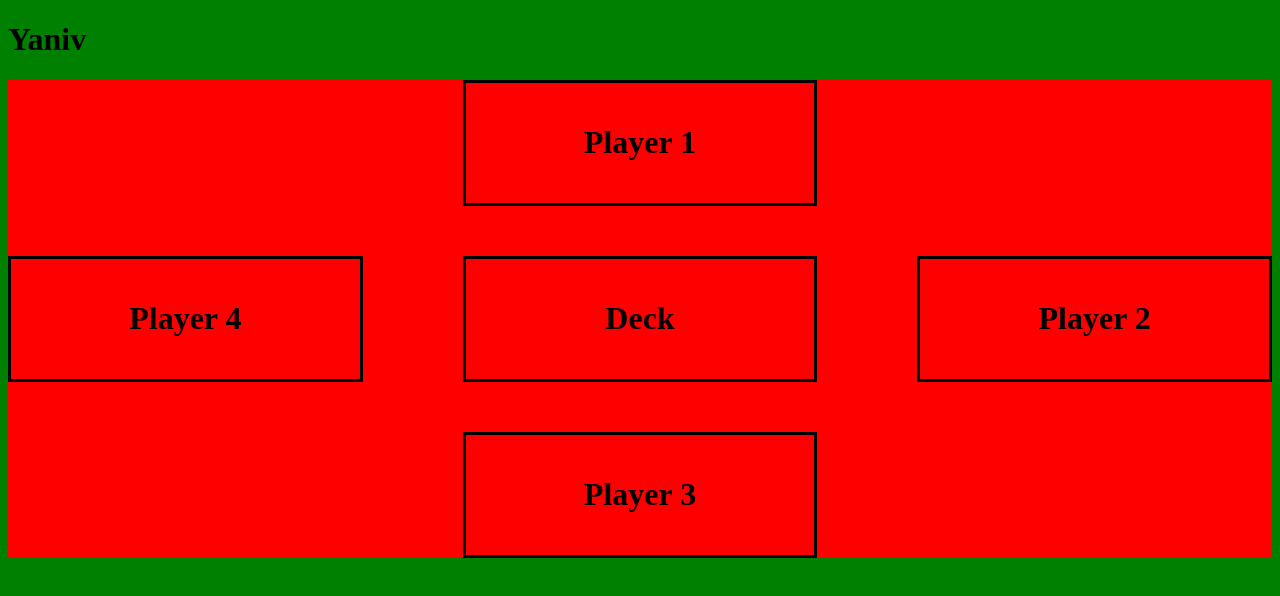
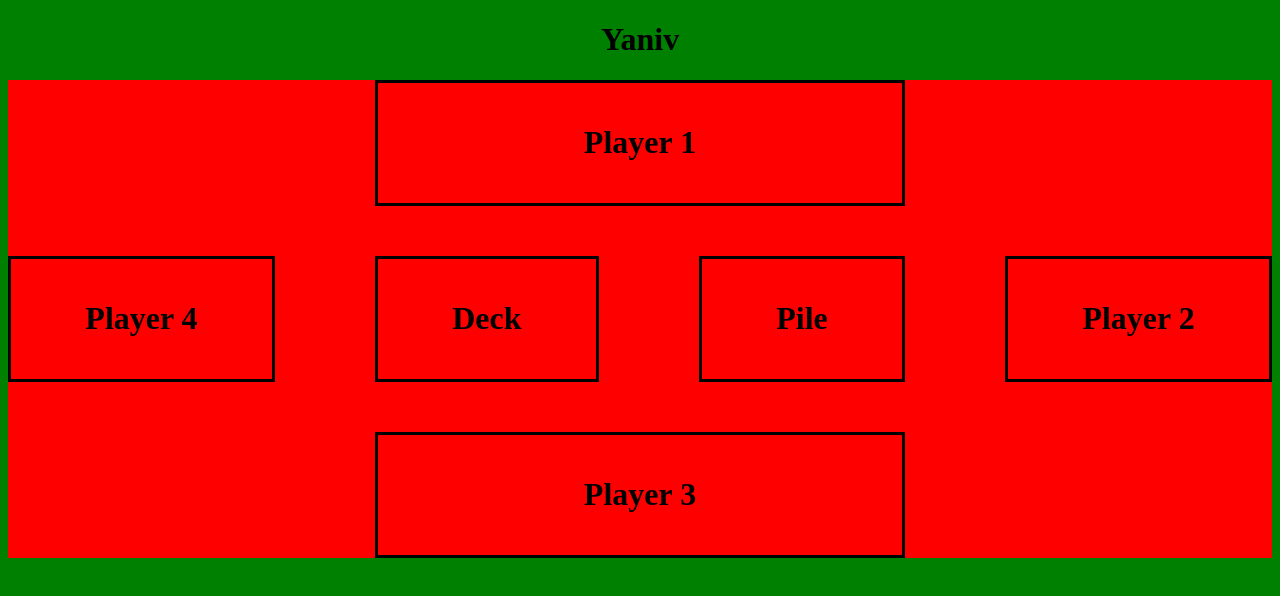
Before and after one commit to orenb99/Yaniv, a plain HTML site: page src/index.html in a window 1280 px wide. Drawn offline with Linux system fonts and the light colour scheme.

Commit message:
added functions

```diff
--- a/src/classes/Deck.js
+++ b/src/classes/Deck.js
@@ -1,9 +1,15 @@
 class Card{
     constructor(suit,rank,isJoker=false){
-        this.suit=suit;
-        this.rank=rank;
         this.isJoker=isJoker;
         this.face="up";
+        if(isJoker===false){
+            this.suit=suit;
+            this.rank=rank;
+        }
+        else {
+            this.suit="Joker";
+            this.rank="Joker";
+        }
     }
 
     flip(face){
@@ -11,10 +17,24 @@ class Card{
             this.face=face;
     }
 
+    static generate(){
+        const suits=["Spades","Clubs","Hearts","Diamonds"];
+        const ranks=["Ace","2","3","4","5","6","7","8","9","10","Jack","Queen","King"];
+        let suit= Math.floor(Math.random()*4);
+        let rank=Math.floor(Math.random()*13);
+        return new Card(suits[suit],ranks[rank]);
+    }
+
+    toString(){
+        if(this.isJoker===false)
+            return this.rank+" Of "+this.suit
+        else
+            return this.rank;
+    }
 }
 
 class Deck{
-    constructor(cards){
+    constructor(cards=[]){
         this.cards=cards;
     }
     addCard(card){
@@ -28,10 +48,48 @@ class Deck{
         }
         this.cards=afterRemove;
     }
+    show(){
+        if(this.cards.length===0){
+            console.log("the deck is empty");
+            return;
+        }
+        for(let card of this.cards){
+            console.log(card.toString())
+        }
+    }
 }
 
-let d=new Deck([new Card(1,2,true),new Card(1,3,false)]);
-d.addCard(new Card(1,5,false));
-d.removeCard(5);
-d.cards[1].flip("down");
-console.log(d);
+class TableDeck extends Deck{
+
+    fill() {
+        let cardsArr=[];
+        const suits=["Spades","Clubs","Hearts","Diamonds"];
+        const ranks=["Ace","2","3","4","5","6","7","8","9","10","Jack","Queen","King"];
+        for(let suit of suits){
+            for(let rank of ranks){
+                cardsArr.push(new Card(suit,rank))
+            }
+        }
+        cardsArr.push(new Card(1,1,true));
+        cardsArr.push(new Card(1,1,true));
+        this.cards=cardsArr;
+    }
+    mix(){
+        let checkArr=[];
+        let finalArr=[];
+        let index=0;
+        while(finalArr.length<54){
+            index=Math.floor(Math.random()*54);
+            if(checkArr[index]===undefined){
+                finalArr.push(this.cards[index]);
+                checkArr[index]=true;
+            }
+        }
+        this.cards=finalArr;
+    }
+}
+
+let d=new TableDeck();
+d.fill();
+d.mix();
+d.show();
--- a/src/index.html
+++ b/src/index.html
@@ -10,26 +10,39 @@
 <body>
     <h1 id="title"> Yaniv</h1>
     <div id="container" class="grid-container">
+
         <div id="player1-div" class="grid-item">
-            <h1>Player 1</h1>
-            <div></div>
+            <h1 class="player-title">Player 1</h1>
+            <div class="player-deck"></div>
         </div>
+
+        <div id="player2-div" class="grid-item">
+            <h1 class="player-title">Player 2</h1>
+            <div class="player-deck"></div>
+         </div>
+
+         <div id="player3-div" class="grid-item">
+            <h1 class="player-title">Player 3</h1>
+            <div class="player-deck"></div>
+        </div>
+
+        <div id="player4-div" class="grid-item">
+            <h1 class="player-title">Player 4</h1>
+            <div class="player-deck"></div>
+        </div>
+
         <div id="deck-div" class="grid-item">
             <h1>Deck</h1>
             <div></div>
         </div>
-        <div id="player4-div" class="grid-item">
-            <h1>Player 4</h1>
+
+        <div id="pile-div" class="grid-item">
+            <h1>Pile</h1>
             <div></div>
         </div>
-        <div id="player2-div" class="grid-item">
-            <h1>Player 2</h1>
-            <div></div>
-         </div>
-        <div id="player3-div" class="grid-item">
-            <h1>Player 3</h1>
-            <div></div>
-        </div>
+
+
+
     </div>
 
 
--- a/src/main.js
+++ b/src/main.js
@@ -0,0 +1,6 @@
+const title=document.getElementById("title");
+const player1=document.getElementById("player1-div");
+const player2=document.getElementById("player2-div");
+const player3=document.getElementById("player3-div");
+const player4=document.getElementById("player4-div");
+const deck=document.getElementById("deck-div");
--- a/src/styles/style.scss
+++ b/src/styles/style.scss
@@ -1,5 +1,8 @@
 body{
     background-color: green;
+}
+#title{
+    text-align: center;
 }
 .grid-container {
     display: grid;
@@ -13,27 +16,32 @@ body{
 }
 .grid-item:nth-child(1){
     //player1
-    grid-column: 2;
+    grid-column: 2/span 2 ;
     grid-row: 1;
 }
 .grid-item:nth-child(2){
+    //player2
+    grid-column: 4;
+    grid-row: 2;
+
+}
+.grid-item:nth-child(3){
+    //player3
+    grid-column: 2/ span 2 ;
+    grid-row: 3;
+}
+.grid-item:nth-child(4){
+    //player4
+    grid-column: 1;
+    grid-row: 2;
+}
+.grid-item:nth-child(5){
     //deck
     grid-column: 2;
     grid-row: 2;
 }
-.grid-item:nth-child(3){
-    //player4
-    grid-column: 1;
-    grid-row: 2;
-}
-.grid-item:nth-child(4){
-    //player2
+.grid-item:nth-child(6){
+    //pile
     grid-column: 3;
     grid-row: 2;
 }
-
-.grid-item:nth-child(5){
-    //player3
-    grid-column: 2;
-    grid-row: 3;
-}
```
Also changed, not shown: src/imgs/card-back.png (added), src/styles/style.css, 1 other file.
